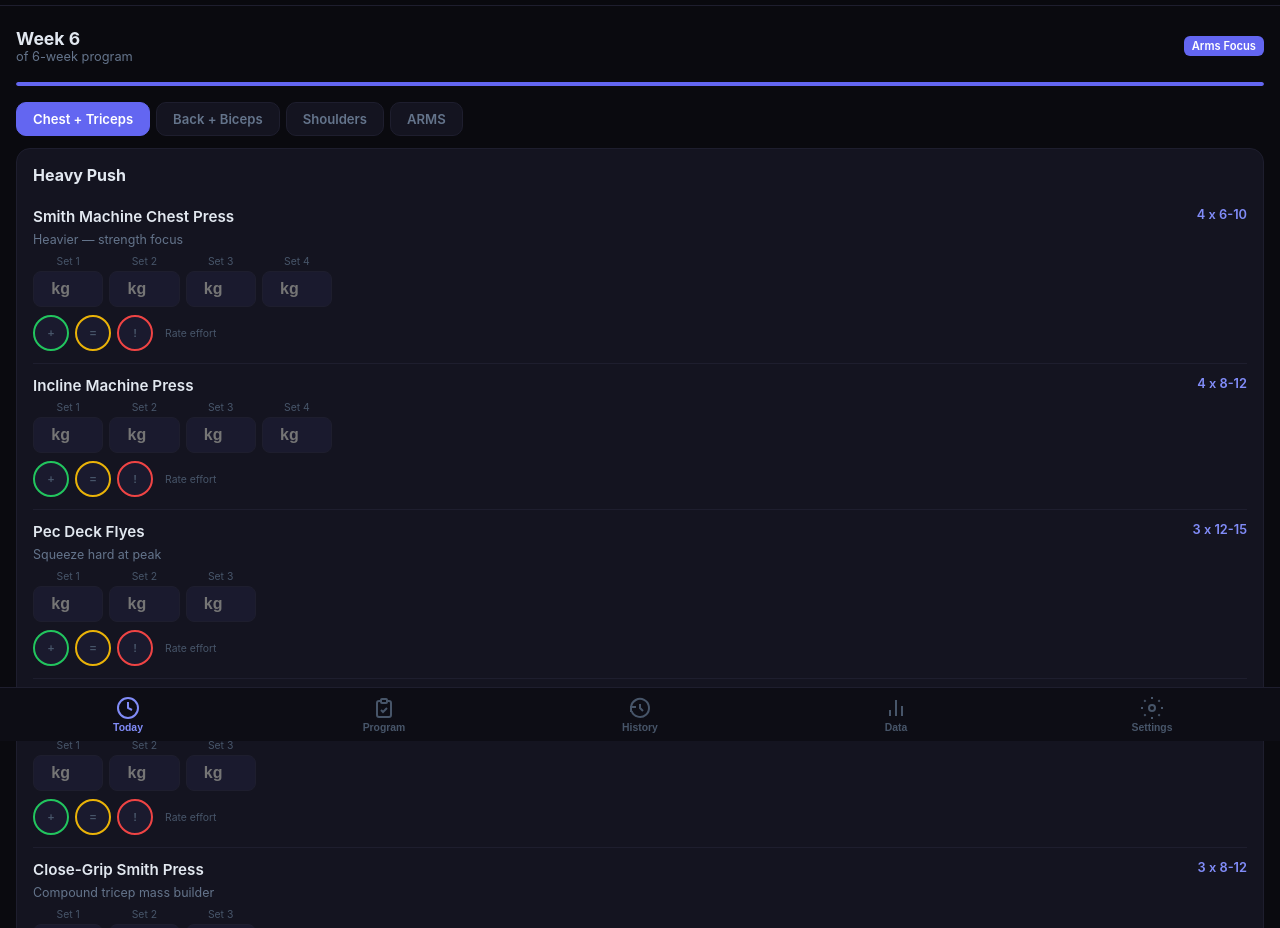
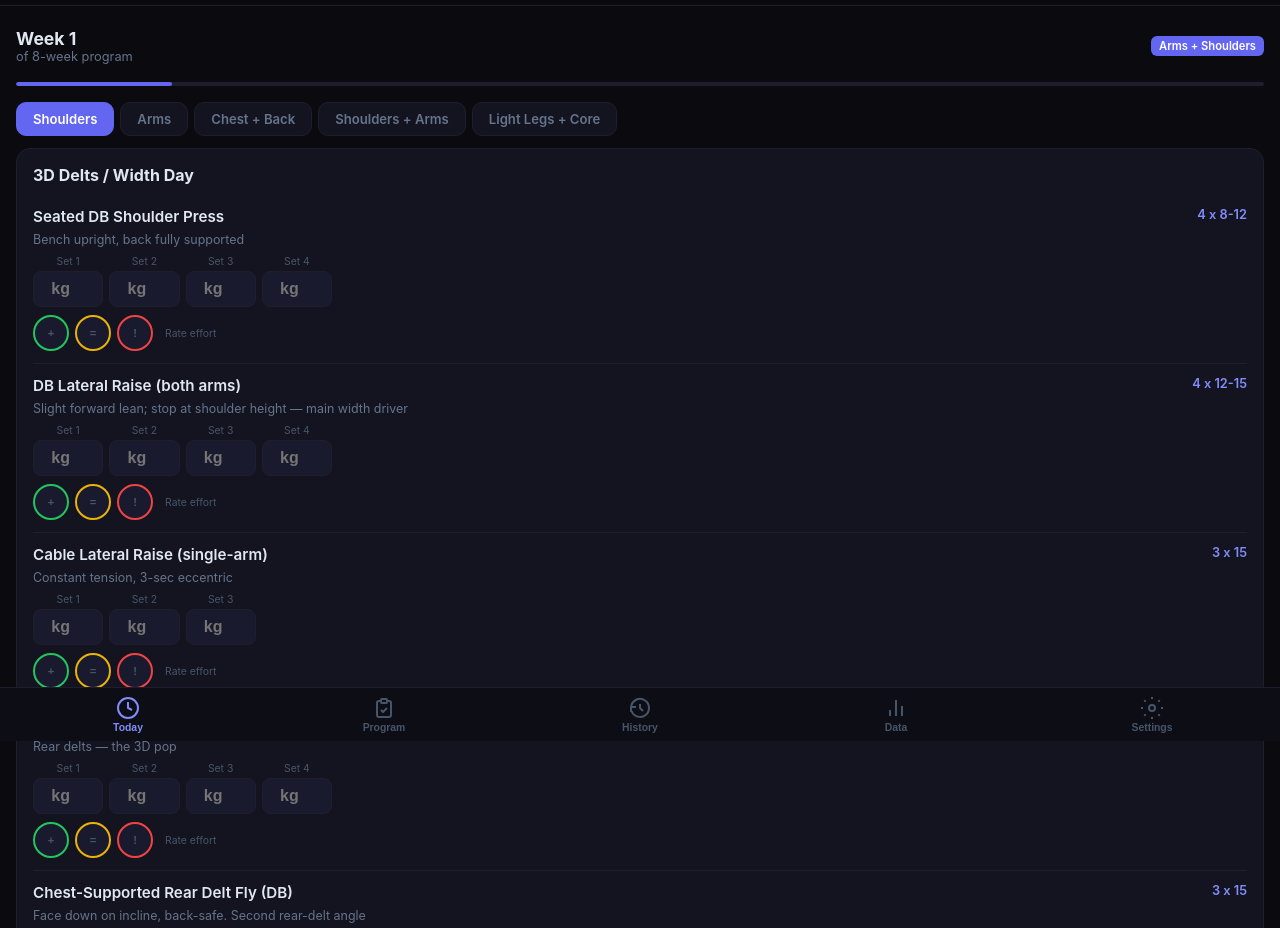
Before and after one commit to SMvanVuren/gymtracker, a plain HTML site: page index.html in a window 1280 px wide. Shown: the part 59-987 px from the top of the page. Drawn offline with Linux system fonts and the light colour scheme.

Commit message:
GymTracker: Cannons & Cannonballs program + one-tap loader (SW v6)

```diff
--- a/index.html
+++ b/index.html
@@ -469,6 +469,11 @@ canvas { width: 100% !important; }
     <button class="action-btn" style="margin-top:8px" onclick="saveApiKey()">Save Key</button>
   </div>
   <div class="card">
+    <div class="card-title">Load Built-in Program</div>
+    <div class="setting-hint" id="builtInHint">One tap loads the current built-in program. Your workout history is kept — only the program is replaced.</div>
+    <button class="action-btn" onclick="loadBuiltInProgram()">Load "Cannons &amp; Cannonballs"</button>
+  </div>
+  <div class="card">
     <div class="card-title">Generate New Program</div>
     <div class="setting-hint">After 4-6 weeks, generate a new program based on your progress.</div>
     <button class="action-btn" onclick="generatePrompt()">Copy Prompt to Clipboard</button>
@@ -545,63 +550,75 @@ canvas { width: 100% !important; }
 <script>
 // ============ DEFAULT PROGRAM ============
 const DEFAULT_PROGRAM = {
-  name: "4-Day Program — Arms Focus",
-  startDate: "2026-04-06",
-  weeks: 6,
+  name: "Cannons & Cannonballs — Arms + Shoulders",
+  startDate: "2026-07-20",
+  weeks: 8,
   days: [
     {
-      name: "Day 1 — Chest + Triceps",
-      subtitle: "Heavy Push",
+      name: "Day 1 — Shoulders",
+      subtitle: "3D Delts / Width Day",
       exercises: [
-        { name: "Smith Machine Chest Press", sets: 4, reps: "6-10", notes: "Heavier — strength focus" },
-        { name: "Incline Machine Press", sets: 4, reps: "8-12", notes: "" },
-        { name: "Pec Deck Flyes", sets: 3, reps: "12-15", notes: "Squeeze hard at peak" },
-        { name: "Low Cable Fly / Crossover", sets: 3, reps: "12-15", notes: "Keep arms slightly bent" },
-        { name: "Close-Grip Smith Press", sets: 3, reps: "8-12", notes: "Compound tricep mass builder" },
-        { name: "Tricep Pushdowns (bar)", sets: 4, reps: "8-12", notes: "Heavier than before" },
-        { name: "Overhead Cable Tricep Extension", sets: 3, reps: "10-15", notes: "Full stretch at bottom" }
+        { name: "Seated DB Shoulder Press", sets: 4, reps: "8-12", notes: "Bench upright, back fully supported" },
+        { name: "DB Lateral Raise (both arms)", sets: 4, reps: "12-15", notes: "Slight forward lean; stop at shoulder height — main width driver" },
+        { name: "Cable Lateral Raise (single-arm)", sets: 3, reps: "15", notes: "Constant tension, 3-sec eccentric" },
+        { name: "Reverse Pec Deck", sets: 4, reps: "12-15", notes: "Rear delts — the 3D pop" },
+        { name: "Chest-Supported Rear Delt Fly (DB)", sets: 3, reps: "15", notes: "Face down on incline, back-safe. Second rear-delt angle" },
+        { name: "DB Shrug (heavy)", sets: 3, reps: "12-15", notes: "Hold 1 sec at top" }
       ],
-      finisher: "Machine Crunch 3x15 + Pallof Press 3x12/side"
+      finisher: "🔥 Lean-away Cable Lateral mechanical drop — 1×/arm (full ROM → cheat partials to failure)\nAb: Hanging Knee Raise 3×12 + Pallof Press 3×12/side"
     },
     {
-      name: "Day 2 — Back + Biceps",
-      subtitle: "Heavy Pull",
+      name: "Day 2 — Arms",
+      subtitle: "The Money Session",
       exercises: [
-        { name: "Lat Pulldown", sets: 4, reps: "6-10", notes: "Go heavier — strength sets" },
-        { name: "Seated Cable Row (wide grip)", sets: 4, reps: "8-12", notes: "Elbows flared slightly" },
-        { name: "Machine Row (close grip)", sets: 3, reps: "10-15", notes: "" },
-        { name: "Face Pulls", sets: 3, reps: "15", notes: "Shoulder health — don't skip" },
-        { name: "EZ Bar / Machine Preacher Curl", sets: 4, reps: "8-10", notes: "Heavy — mass builder" },
-        { name: "Incline DB Curl (or Cable Curl)", sets: 3, reps: "10-15", notes: "Stretch focus at bottom" },
-        { name: "Cable Hammer Curls (rope)", sets: 3, reps: "12-15", notes: "Brachialis = arm thickness" }
+        { name: "Bayesian Cable Curl (single-arm)", sets: 4, reps: "10-12", notes: "Cable behind body — stretch + peak", category: "BICEPS" },
+        { name: "Machine Preacher Curl", sets: 3, reps: "10-12", notes: "Heavy, 1-sec peak hold", category: "BICEPS" },
+        { name: "Seated Incline DB Curl", sets: 3, reps: "10-12", notes: "~60° bench, deep stretch", category: "BICEPS" },
+        { name: "Cross-body DB Hammer Curl", sets: 3, reps: "12-15", notes: "Brachialis = arm thickness", category: "BICEPS" },
+        { name: "Close-Grip Smith Bench Press", sets: 4, reps: "8-12", notes: "Hands shoulder-width — compound mass", category: "TRICEPS" },
+        { name: "Overhead Rope Cable Extension", sets: 4, reps: "10-15", notes: "Long-head stretch; kneeling or seated", category: "TRICEPS" },
+        { name: "Single-arm Reverse-grip Pushdown", sets: 3, reps: "12-15", notes: "Palms up, medial head", category: "TRICEPS" }
       ],
-      finisher: "Machine Crunch 3x15 + Cable Woodchoppers 3x12/side"
+      finisher: "🔥 Antagonist superset ×2 rounds — EZ-bar Curl 21s → V-bar Pushdown drop set. No rest within a round; 90s after each.\nAb: Cable Woodchopper 3×12/side + Hollow Hold 3×30sec"
     },
     {
-      name: "Day 3 — Shoulders",
-      subtitle: "All Three Heads",
+      name: "Day 3 — Chest + Back",
+      subtitle: "Antagonist Supersets (maintenance)",
       exercises: [
-        { name: "Seated Shoulder Press Machine", sets: 4, reps: "8-12", notes: "Primary mass builder" },
-        { name: "Cable Lateral Raises (single arm)", sets: 4, reps: "12-15", notes: "Slow eccentric — 3 sec down" },
-        { name: "Rear Delt Fly Machine", sets: 4, reps: "12-15", notes: "Rear head = rounded shoulder look" },
-        { name: "Cable Front Raises", sets: 3, reps: "12-15", notes: "" },
-        { name: "Cable Upright Rows", sets: 3, reps: "12-15", notes: "Elbows above wrists, medium grip" }
+        { name: "Incline DB Press", sets: 4, reps: "8-12", notes: "Perform back-to-back with Reverse-grip Lat Pulldown", category: "SUPERSET A" },
+        { name: "Reverse-grip Lat Pulldown", sets: 4, reps: "8-12", notes: "Straight into this after the press", category: "SUPERSET A" },
+        { name: "Flat Machine Chest Press", sets: 3, reps: "10-12", notes: "Perform back-to-back with T-Bar Row", category: "SUPERSET B" },
+        { name: "Chest-Supported T-Bar Row", sets: 3, reps: "10-12", notes: "Drive elbows to hips; no lumbar shear", category: "SUPERSET B" },
+        { name: "Standing Cable Crossover", sets: 3, reps: "12-15", notes: "Perform back-to-back with Straight-arm Pulldown", category: "SUPERSET C" },
+        { name: "Straight-arm Pulldown", sets: 3, reps: "12-15", notes: "Straight into this after the crossover", category: "SUPERSET C" }
       ],
-      finisher: "Machine Crunch 3x15 + Pallof Press 3x12/side"
+      finisher: "Maintenance for the big pushers/pullers — every row chest-supported. Rest 90s after each completed superset.\nAb: Side Plank 3×30sec/side + Dead Bug 3×10/side"
     },
     {
-      name: "Day 4 — ARMS",
-      subtitle: "The Money Session",
+      name: "Day 4 — Shoulders + Arms",
+      subtitle: "Pump & Sculpt",
       exercises: [
-        { name: "Machine / EZ Preacher Curl", sets: 4, reps: "8-10", notes: "Heavy, peak hold 1 sec", category: "BICEPS" },
-        { name: "Cable Curl (straight bar)", sets: 3, reps: "10-12", notes: "Constant tension", category: "BICEPS" },
-        { name: "Cable Hammer Curls (rope)", sets: 3, reps: "12-15", notes: "Superset with next", category: "BICEPS" },
-        { name: "Cable Concentration Curl (single arm)", sets: 3, reps: "12/arm", notes: "Finish the bicep", category: "BICEPS" },
-        { name: "Tricep Pushdowns (rope)", sets: 4, reps: "10-15", notes: "Flare rope at bottom", category: "TRICEPS" },
-        { name: "Overhead Cable Tricep Extension", sets: 4, reps: "10-15", notes: "Long head = arm size", category: "TRICEPS" },
-        { name: "Machine Tricep Dip / Pushdown (bar)", sets: 3, reps: "8-12", notes: "Heavier, compound feel", category: "TRICEPS" }
+        { name: "Machine Shoulder Press", sets: 4, reps: "10-12", notes: "Back supported", category: "SHOULDERS" },
+        { name: "Cable Lateral Raise (single-arm)", sets: 4, reps: "15", notes: "Extra width volume — the priority", category: "SHOULDERS" },
+        { name: "Chest-Supported Rear Delt Fly", sets: 3, reps: "15", notes: "Back-safe", category: "SHOULDERS" },
+        { name: "Spider Curl (incline bench)", sets: 3, reps: "10-12", notes: "Run #4–7 back-to-back as one circuit. 3 rounds, rest 2 min between rounds", category: "ARMS — GIANT SET" },
+        { name: "Overhead Cable Extension", sets: 3, reps: "12-15", notes: "Part of the giant-set circuit", category: "ARMS — GIANT SET" },
+        { name: "EZ-Bar Reverse Curl", sets: 3, reps: "12-15", notes: "Part of the giant-set circuit", category: "ARMS — GIANT SET" },
+        { name: "Rope Pushdown", sets: 3, reps: "15", notes: "Part of the giant-set circuit", category: "ARMS — GIANT SET" }
       ],
-      finisher: "Superset finisher (2 rounds): Cable Curl x15 → Pushdown x15 → rest 90s\nAb: Machine Crunch 3x20 + Leg Raises 3x15"
+      finisher: "🔥 Cable Lateral Raise triple-drop — 1×/arm (12 → 10 → AMRAP). Chase the delt burn.\nAb: Cable Crunch 3×15 + Bird Dog 3×10/side"
+    },
+    {
+      name: "Day 5 — Light Legs + Core",
+      subtitle: "Back-Safe — unchanged",
+      exercises: [
+        { name: "Leg Press (Machine)", sets: 3, reps: "12-15", notes: "Lower back pressed to pad. Never round lumbar; stop above pelvis-tilt point" },
+        { name: "Leg Extension", sets: 3, reps: "12-15", notes: "Controlled 2-sec eccentric" },
+        { name: "Lying Leg Curl", sets: 3, reps: "12-15", notes: "Hip pad in place; squeeze at top" },
+        { name: "Hip Thrust Machine", sets: 3, reps: "12-15", notes: "Back-supported; drive through heels" },
+        { name: "Standing Calf Raise (Machine)", sets: 3, reps: "15-20", notes: "Full stretch; 1-sec pause at top" }
+      ],
+      finisher: "Core: Glute Bridge March 3×10/side + Bird Dog 3×10/side"
     }
   ]
 };
@@ -1415,6 +1432,15 @@ function generatePrompt() {
   });
 }
 
+function loadBuiltInProgram() {
+  if (!confirm('Load "' + DEFAULT_PROGRAM.name + '"?\n\nYour workout history is kept — only the program is replaced.')) return;
+  state.program = JSON.parse(JSON.stringify(DEFAULT_PROGRAM));
+  state.currentDay = 0;
+  saveState();
+  showToast('Loaded: ' + DEFAULT_PROGRAM.name);
+  showPage('today');
+}
+
 function importProgram() {
   const raw = document.getElementById('newProgramInput').value.trim();
   if (!raw) { showToast('Paste a program first'); return; }
--- a/sw.js
+++ b/sw.js
@@ -1,4 +1,4 @@
-const CACHE_NAME = 'gymtracker-v5';
+const CACHE_NAME = 'gymtracker-v6';
 
 self.addEventListener('install', e => {
   // Force immediate activation — don't wait for old SW to release
```
